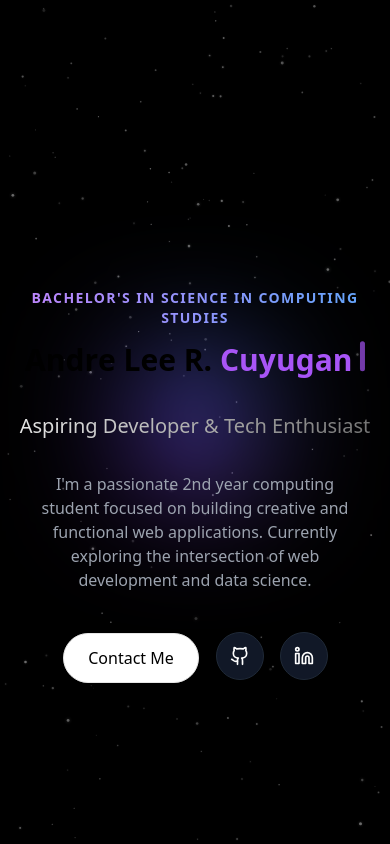
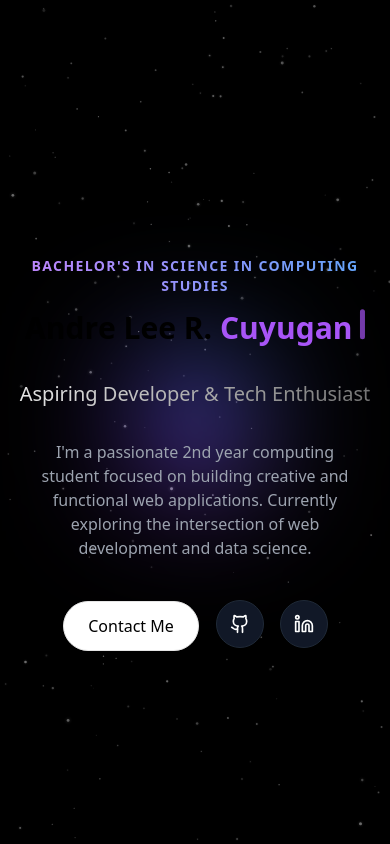
Before and after one commit to vodh1/portfolio, a React (Vite) app: page / in a window 390 px wide. Shown: the top 844 px of the page. Built offline with nearby package versions, Linux system fonts and the light colour scheme.

Commit message:
refactor: adjust HeroSection layout for better mobile responsiveness

```diff
--- a/src/components/HeroSection.tsx
+++ b/src/components/HeroSection.tsx
@@ -74,7 +74,7 @@ const HeroSection = () => {
 		>
 			<div className='absolute inset-0 flex items-center justify-center'>
 				<div className='w-full max-w-7xl mx-auto px-4'>
-					<div className='flex flex-col items-center justify-center text-center w-full'>
+					<div className={`flex flex-col items-center justify-center text-center w-full ${isMobile ? '-mt-16' : ''}`}>
 						<motion.div
 							{...getAnimationProps()}
 							className='mb-8 w-full'
```
